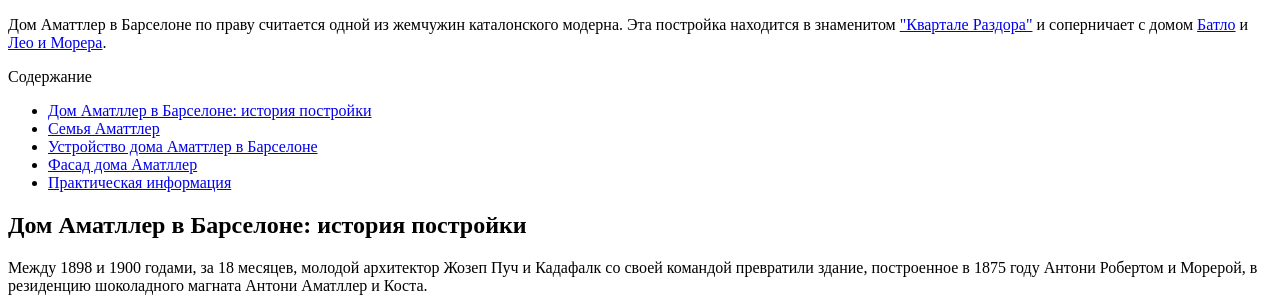
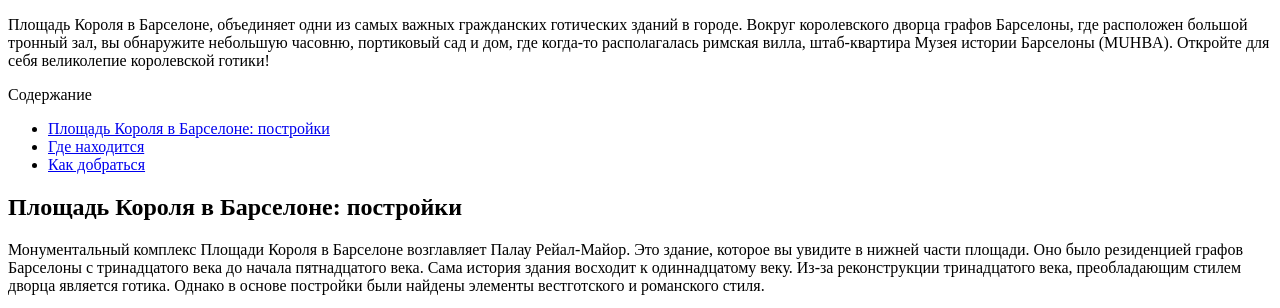
Before and after one commit to elonmax01/testcase, a Django app: template templates/posts.html in a window 1280 px wide. Shown: the top 308 px of the page. Run offline with Django 5.2, Linux system fonts and the light colour scheme; the template is opened without the code that fills it, so the values that code supplies are empty.

Commit message:
night update on 11 Jul

```diff
--- a/templates/posts.html
+++ b/templates/posts.html
@@ -6,7 +6,8 @@
 </head>
 <body>
 <p>
-    Дом Аматтлер в Барселоне по праву считается одной из жемчужин каталонского модерна. Эта постройка находится в знаменитом <a href="https://vbarcelone.org/blog/stati-ob-ispanii/kvartal-razdora-v-barselone" target="_blank">"Квартале Раздора"</a> и соперничает с домом <a href="https://vbarcelone.org/blog/stati-ob-ispanii/dom-batlo-antonio-gaudi" target="_blank">Батло</a> и <a href="https://vbarcelone.org/blog/stati-ob-ispanii/dostoprimechatelnosti-barselony/dom-leo-i-morera-v-barselone" target="_blank">Лео и Морера</a>.
+    Площадь Короля в Барселоне, объединяет одни из самых важных гражданских готических зданий в городе. Вокруг королевского дворца графов Барселоны, где расположен большой тронный зал, вы обнаружите небольшую часовню, портиковый сад и дом, где когда-то располагалась римская вилла, штаб-квартира Музея истории
+    Барселоны (MUHBA). Откройте для себя великолепие королевской готики!
 </p>
 <div id="toc_container" class="no_bullets">
     <p class="toc_title">
@@ -14,35 +15,35 @@
     </p>
     <ul class="toc_list">
         <li>
-            <a href="#i">Дом Аматллер в Барселоне: история постройки</a>
+            <a href="#i">Площадь Короля в Барселоне: постройки</a>
         </li>
         <li>
-            <a href="#i-2">Семья Аматтлер </a>
+            <a href="#i-2">Где находится</a>
         </li>
         <li>
-            <a href="#i-3">Устройство дома Аматтлер в Барселоне</a>
-        </li>
-        <li>
-            <a href="#i-4">Фасад дома Аматллер</a>
-        </li>
-        <li>
-            <a href="#i-5">Практическая информация</a>
+            <a href="#i-3">Как добраться</a>
         </li>
     </ul>
 </div>
 <h2>
-    <span id="i">Дом Аматллер в Барселоне: история постройки</span>
+    <span id="i">Площадь Короля в Барселоне: постройки</span>
 </h2>
 <p>
-    Между 1898 и 1900 годами, за 18 месяцев, молодой архитектор Жозеп Пуч и Кадафалк со своей командой превратили здание, построенное в 1875 году Антони Робертом и Морерой, в резиденцию шоколадного магната
-    Антони Аматллер и Коста.
+    Монументальный комплекс Площади Короля в Барселоне возглавляет Палау Рейал-Майор. Это здание, которое вы увидите в нижней части площади. Оно было резиденцией графов Барселоны с тринадцатого века до начала
+    пятнадцатого века. Сама история здания восходит к одиннадцатому веку. Из-за реконструкции тринадцатого века, преобладающим стилем дворца является готика. Однако в основе постройки были найдены элементы вестготского
+    и романского стиля.
 </p>
 <p>
-    Чтобы создать одну из самых шикарных построек в районе Эшампле семья Аматллер не пожалела средств. Сеньор Аматллер не просто нанимает одного из самых престижных архитекторов того времени. Он также привлек к
-    оформлению интерьеров самых известных мастеров в Каталонии.
+    <img class="img-fluid" src="https://vbarcelone.org/blog/wp-content/uploads/2020/02/IMG_20200223_141529-1170x1536.jpg" alt="площадь Короля в Барселоне">
 </p>
 <p>
-    <img class="img-fluid" src="https://vbarcelone.org/blog/wp-content/uploads/2020/03/IMG_20200317_223236-1024x1024.jpg" alt="дом Аматллер в Барселоне">
+    Внутри дворца вы увидите один из важных залов гражданской готики. Это был тронный зал барселонских графов и центр средневековой власти. Это зал Тинель, его построили в четырнадцатом веке по приказу короля Педро
+    Церемониального. Архитектор - Гийема Карбонелла. Он спроектировал большую прямоугольную комнату, которую поддерживают шесть полуточечных арок. Они опираются на колонны со скульптурными капителями. В
+    настоящее время Палау Реаль Майор и Салон де Тинель являются частью Музея истории Барселоны.
+</p>
+<p>
+    Часовня Санта-Агата также входит в музейный комплекс Королевского дворца. Дворец виден как с площади Рамон Беренгер эль Гран, так и с площади Короля, где есть главный вход. Внутри часовни вы можете увидеть великолепный
+    алтарь - произведение Жаума Хуге с 1464 года.
 </p>
 <h2>
     <span id="i-2">Семья Аматллер</span>
```
Also changed, not shown: db.sqlite3, media/media/IMG_20200223_141440-1140x600.jpg (added), media/media/barcelona-4275008_1920-1140x600.jpg (added).
